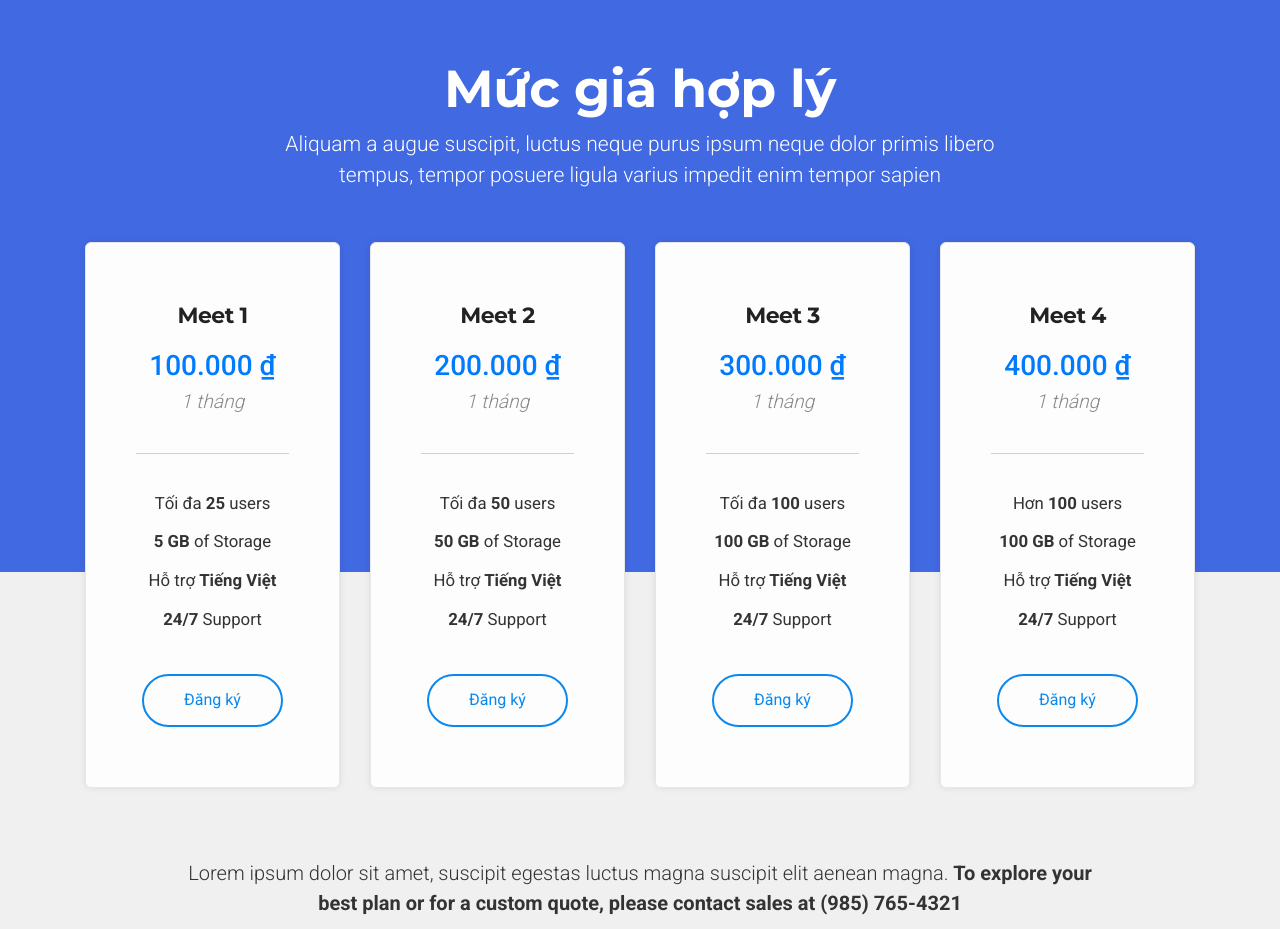
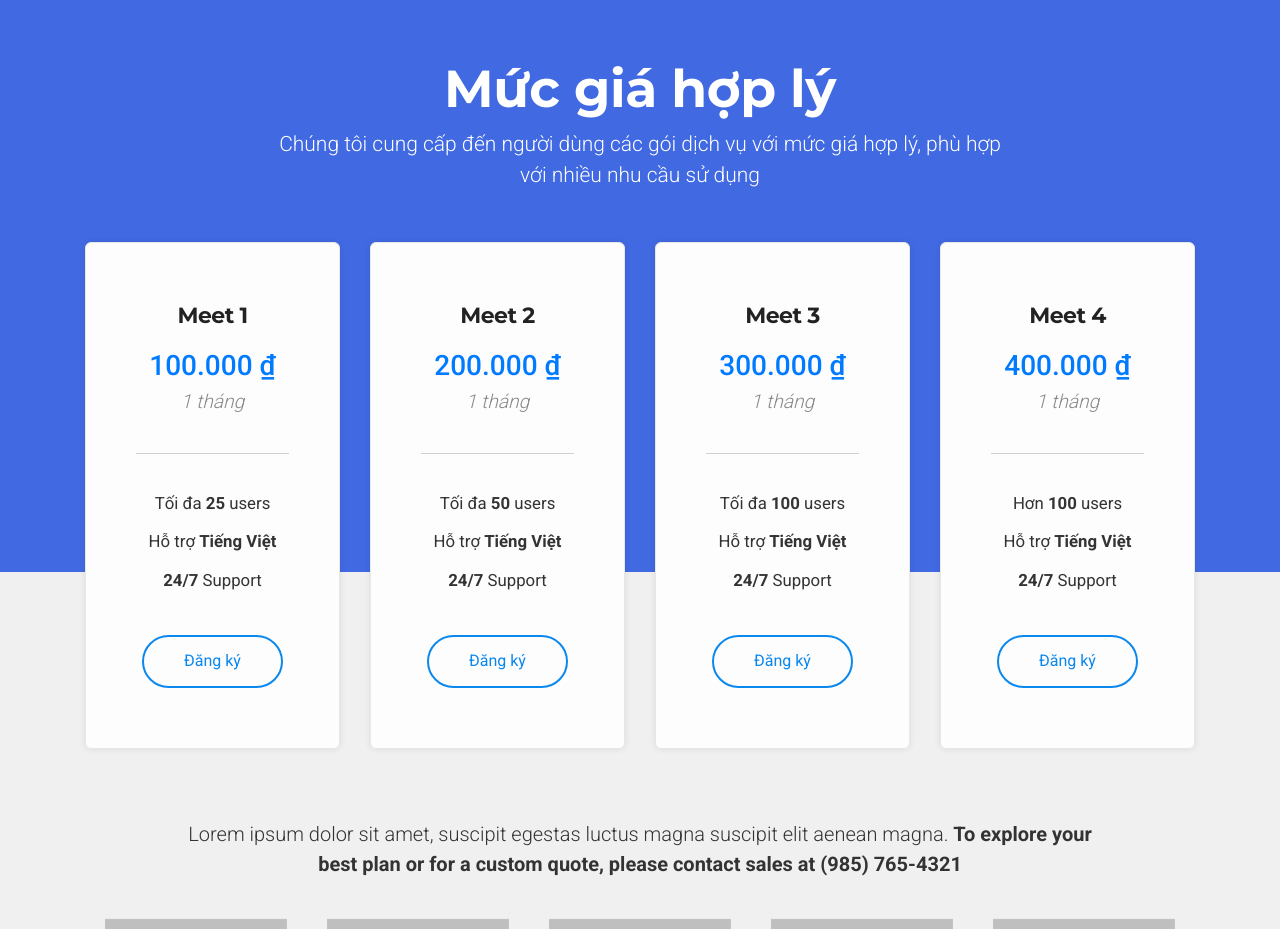
Before and after one commit to QuocCuong97/jitsi_page, a plain HTML site: page index.html in a window 1280 px wide. Shown: the part 2960-3889 px from the top of the page. Drawn offline with Linux system fonts and the light colour scheme; a script that the page names is missing.

Commit message:
Update index.html

```diff
--- a/index.html
+++ b/index.html
@@ -507,8 +507,8 @@
 								<h2 class="h2-xs">Mức giá hợp lý</h2>
 
 								<!-- Text -->
-								<p>Aliquam a augue suscipit, luctus neque purus ipsum neque dolor primis libero tempus,
-								   tempor posuere ligula varius impedit enim tempor sapien
+								<p>Chúng tôi cung cấp đến người dùng các gói dịch vụ với mức giá hợp lý,
+                   phù hợp với nhiều nhu cầu sử dụng
 								</p>
 
 							</div>
@@ -533,7 +533,7 @@
 									<!-- Pricing Plan Features  -->
 									<ul class="features">
 										<li>Tối đa <strong>25</strong> users</li>
-										<li><strong>5 GB</strong> of Storage</li>
+										<!-- <li><strong>5 GB</strong> of Storage</li> -->
 										<li>Hỗ trợ <strong>Tiếng Việt</strong></li>
 										<li><strong>24/7</strong> Support</li>
 									</ul>
@@ -556,7 +556,7 @@
 									<!-- Pricing Plan Features  -->
 									<ul class="features">
 										<li>Tối đa <strong>50</strong> users</li>
-										<li><strong>50 GB</strong> of Storage</li>
+										<!-- <li><strong>50 GB</strong> of Storage</li> -->
 										<li>Hỗ trợ <strong>Tiếng Việt</strong></li>
 										<li><strong>24/7</strong> Support</li>
 									</ul>
@@ -580,7 +580,7 @@
 									<!-- Pricing Plan Features  -->
 									<ul class="features">
 										<li>Tối đa <strong>100</strong> users</li>
-										<li><strong>100 GB</strong> of Storage</li>
+										<!-- <li><strong>100 GB</strong> of Storage</li> -->
 										<li>Hỗ trợ <strong>Tiếng Việt</strong></li>
 										<li><strong>24/7</strong> Support</li>
 									</ul>
@@ -603,7 +603,7 @@
 									<!-- Pricing Plan Features  -->
 									<ul class="features">
 										<li>Hơn <strong>100</strong> users</li>
-										<li><strong>100 GB</strong> of Storage</li>
+										<!-- <li><strong>100 GB</strong> of Storage</li> -->
 										<li>Hỗ trợ <strong>Tiếng Việt</strong></li>
 										<li><strong>24/7</strong> Support</li>
 									</ul>
```
